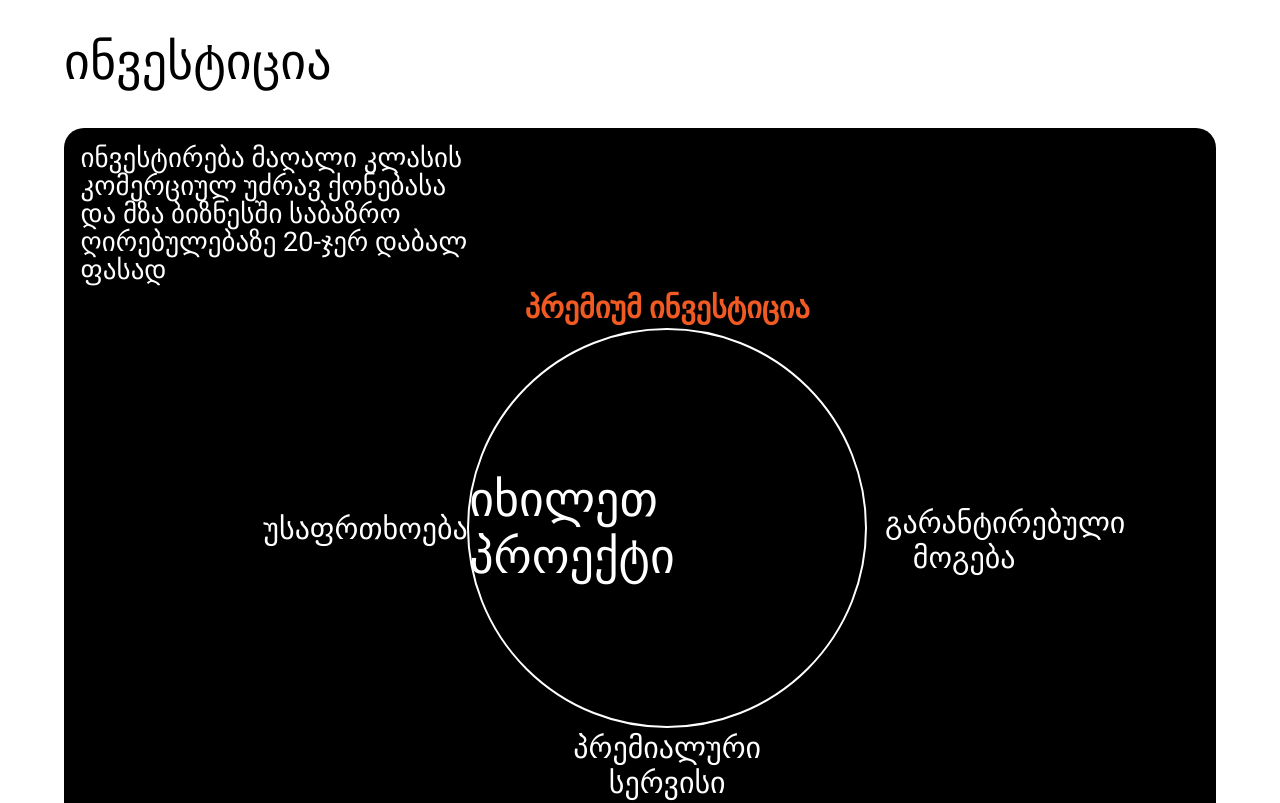
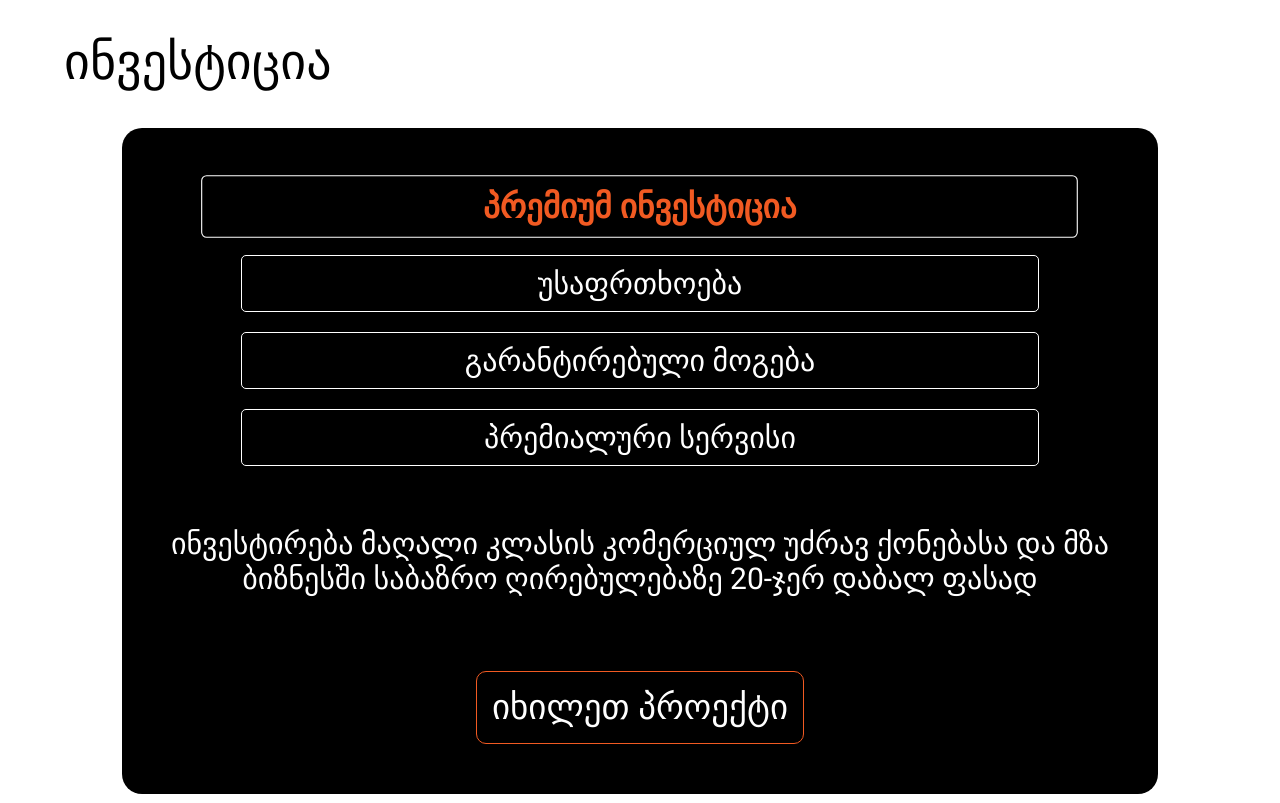
Before and after one commit to Schita01/bacho_project, a React (Vite) app: page / in a window 1280 px wide. Shown: the part 1389-2192 px from the top of the page. Built offline with nearby package versions, Linux system fonts and the light colour scheme; the HTML template or start-up script is replaced by a standard one; a web font is replaced by a local one.

Commit message:
Add files via upload

```diff
--- a/src/index.css
+++ b/src/index.css
@@ -630,6 +630,14 @@ body {
   font-family: "Roboto", serif;
 
 }
+  .menu-items {
+    transition: all 0.3s;
+  }
+  .menu-items:hover {
+
+  cursor: pointer;
+  color: #f15a22;
+}
 
 .menu-item:hover {
   color: #f15a22;
@@ -1073,8 +1081,11 @@ body {
 
     }
 
+    @media only screen and (max-width: 970px) {
+
+    }
+
     @media only screen and (max-width: 950px) {
-
       .circular-menu {
         width: 250px;
         height: 250px;
@@ -1319,6 +1330,30 @@ body {
   width: 81%;
   left: 62.5%;
 }
+
+
+.sircle-span1 {
+  font-size: 25px !important;
+}
+/* res more */
+
+.menu-items {
+  font-size: 25px !important;
+}
+
+.sircle-spans1 {
+  font-size: 25px !important;
+}
+
+
+.items-4 {
+  margin-bottom: 15px !important;
+}
+
+.sircle-spans1 {
+  margin-bottom: 0px !important;
+}
+
 }
 @media only screen and (max-width: 580px) {
   .project-slider-span {
@@ -1538,6 +1573,25 @@ body {
     font-size: 10px;
     top: -22%;
   }
+/*  */
+  .menu-items {
+    /* padding: 10px 0px; */
+    display: flex;
+    align-items: center;
+    justify-content: center;
+    text-align: center;
+    font-size: 20px !important;
+
+  }
+
+  .carousel-next-pages {
+    font-size: 24px !important;
+    padding: 10px;
+  }
+
+  .sircle-spans1 {
+    font-size: 20px !important;
+  }
 
 }
 
@@ -1606,6 +1660,11 @@ body {
     font-size: 15px;
     left: -52% !important;
     font-weight: bold;
+}
+/*  */
+
+.menu-items {
+  font-size: 16px !important;
 }
 
 }
@@ -1667,3 +1726,118 @@ body {
     font-size: 13px;
   }
 }
+
+/*  */
+
+.carousel-containers {
+  position: relative;
+  width: 100%;
+  max-width: 100%;
+  height: auto !important;
+  display: flex;
+  flex-direction: column;
+  align-items: center;
+  color: #fff;
+  background-color: black;
+  border-radius: 20px;
+  margin-bottom: 100px;
+}
+
+.carousel-next-pages {
+  /* position: absolute;
+  top: 85%; */
+  font-size: 35px;
+  transition: all 0.3s ease-in-out; /* Smooth transition for all changes */
+  color: #fff; /* Default color */
+  text-decoration: none;
+  border: 1px solid #f15a22 ;
+  padding: 15px;
+  border-radius: 10px;
+  cursor: pointer;
+}
+
+.carousel-next-page:hover {
+  color: #f15a22; /* Change color on hover */
+  cursor: pointer;
+  transform: scale(1.1); /* Slightly increase the size */
+}
+.carousel-next-pages:hover {
+  color: #f15a22; /* Change color on hover */
+  cursor: pointer;
+  transform: scale(1.1); /* Slightly increase the size */
+}
+
+.circular-menus {
+  width: 100%;
+  max-width: 100%;
+  /* min-height: 100vh; */
+  padding: 50px 20px;
+  display: flex;
+  flex-direction: column;
+  gap: 20px;
+  align-items: center;
+}
+
+.info-boxs {
+  color: #fff;
+  width: 100%;
+  display: flex;
+  justify-content: center;
+  max-width: 100%;
+}
+
+.sircle-span1 {
+  text-align: center;
+  font-size: 30px;
+  color: #fff;
+}
+.sircle-spans1 {
+  text-align: center;
+  font-size: 30px;
+  color: #fff;
+  margin-bottom: 55px;
+}
+
+.items-1 {
+  font-size: 30px;
+  width: 80%;
+  padding: 10px;
+  display: flex;
+  justify-content: center;
+  border: 1px solid #fff;
+  border-radius: 5px;
+}
+.items-2 {
+  font-size: 30px;
+  width: 80%;
+  padding: 10px;
+  display: flex;
+  justify-content: center;
+  border: 1px solid #fff;
+  border-radius: 5px;
+}
+.items-3 {
+  font-size: 30px;
+  width: 80%;
+  padding: 10px;
+  display: flex;
+  justify-content: center;
+  border: 1px solid #fff;
+  border-radius: 5px;
+}
+.items-4 {
+  font-size: 30px;
+  width: 80%;
+  padding: 10px;
+  display: flex;
+  justify-content: center;
+  border: 1px solid #fff;
+  border-radius: 5px;
+  margin-bottom: 40px;
+}
+
+
+
+
+
+/*  */
--- a/src/pages/Home.tsx
+++ b/src/pages/Home.tsx
@@ -142,9 +142,11 @@ const Home = () => {
             </span>
 
             {/* Info carousel */}
-            <div className="carousel-container">
+            <div className="container">
 
-              <div data-aos="zoom-in" className="circular-menu">
+            <div className="carousel-containers">
+
+              {/* <div data-aos="zoom-in" className="circular-menu">
                 <Link className="carousel-next-page" to={"/project"}>
                 {languages[selectedLanguage]?.showProject}
                 </Link>
@@ -162,7 +164,35 @@ const Home = () => {
                     <div data-aos="fade-right" className="info-box">
                     <p className="sircle-span">{selectedItem.content}</p>
                     </div>
+                    )} */}
+
+<div data-aos="zoom-in" className="circular-menus">
+  {items.map((item, index) => (
+    <div
+    key={item.id}
+    className={`menu-items items-${index + 1} ${selectedItem.id === item.id ? 'active' : ''}`}
+    onClick={() => setSelectedItem(item)}
+    >
+      {item.label}
+    </div>
+  ))}
+  {selectedItem && (
+  <div data-aos="fade-right" className="info-boxs">
+    <p className="sircle-spans1">{selectedItem.content}
+    </p>
+  </div>
 )}
+ <Link className="carousel-next-pages" to={"/project"}>
+    {languages[selectedLanguage]?.showProject}
+  </Link>
+
+</div>
+
+
+
+</div>
+
+
             </div>
           </div>
         </div>
```
Lines whose indentation alone changed are shown as unchanged.
